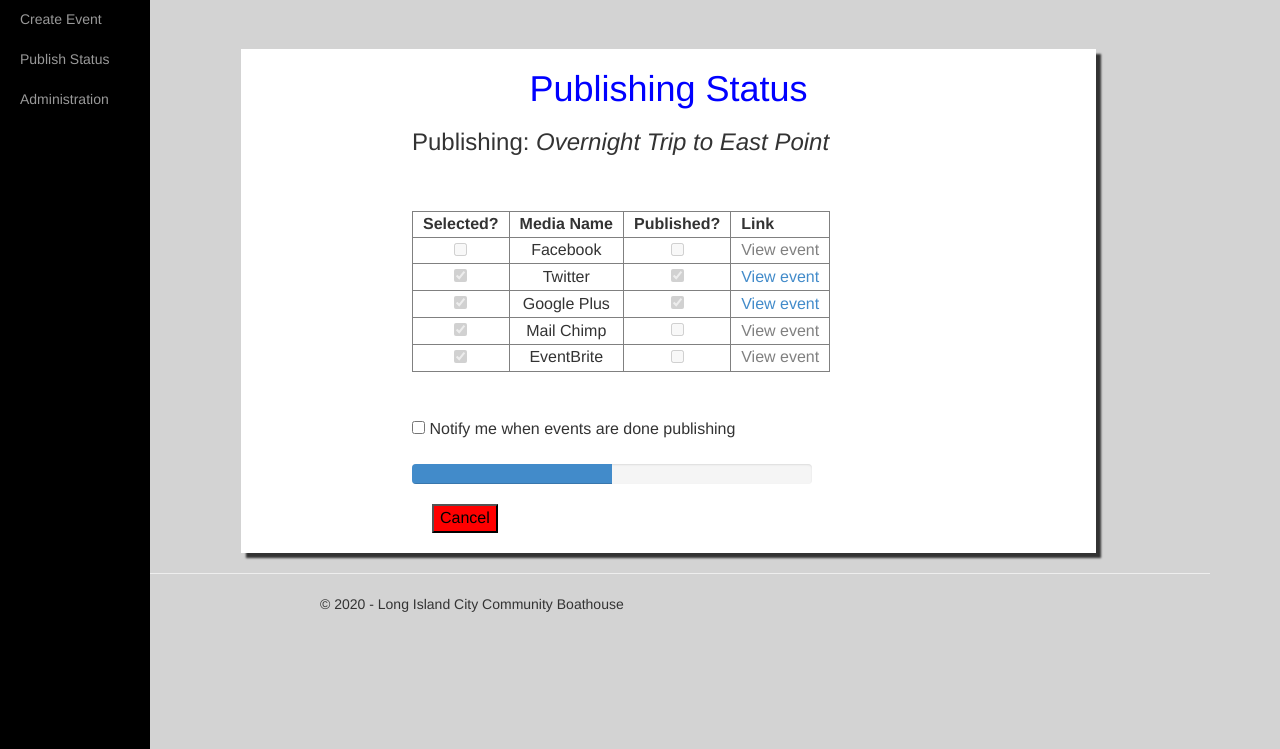
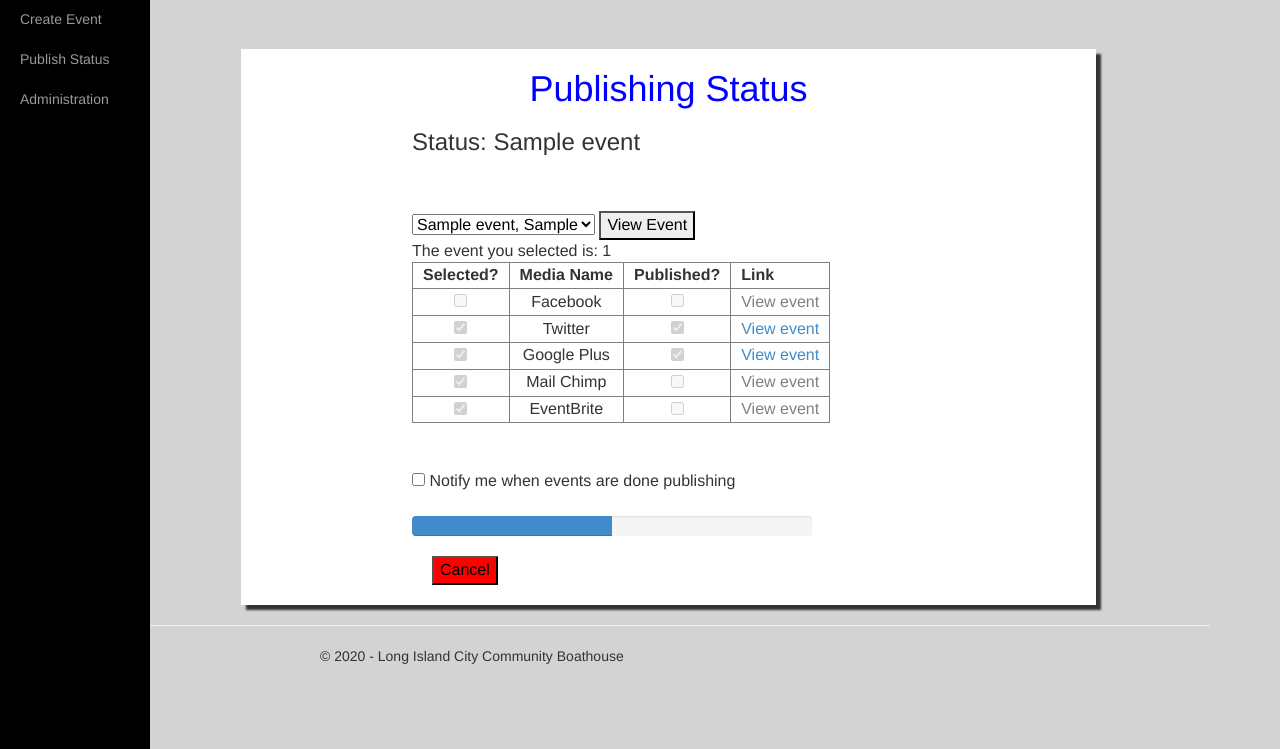
Before and after one commit to LICCB/EventSyndication, a Django app: template webapp/templates/webapp/pubStatus.html in a window 1280 px wide. Shown: the part 51-800 px from the top of the page. Run offline with Django 3.2, Linux system fonts and the light colour scheme; the template is opened without the code that fills it: most values are stand-ins (such as "Sample title", 1, 10 or a date in 2020); some libraries are stand-ins or nearby versions.

Commit message:
incremental upgrades to pubstatus page

```diff
--- a/webapp/templates/webapp/pubStatus.html
+++ b/webapp/templates/webapp/pubStatus.html
@@ -5,11 +5,23 @@
 <div class="card">
 		<h1 class="pageHeaders"> Publishing Status</h1>
 		<div class="cardBody">
-		<h3> Publishing: <i>Overnight Trip to East Point</i></h3>
+            {% if event.EventName %}
+            <h3> Status: {{event.EventName}}</h3>
+            {% endif %}
+        <br>
 		<br>
-		<br>
+        <form method="post" action="pubStatus">
+{% csrf_token %}
+        <select name="EventID">
+        {% for event in events %}
+        <option value="{{event.pk}}">{{event.EventName}}, {{event.EventStart}}</option>
+        {% endfor %}
+        </select>
+        <input type="submit" value="View Event">
+        </form>
 
-		<table border="1" text-align="center" id="pubStatusTable">
+        The event you selected is: {{event.pk}}
+        <table border="1" text-align="center" id="pubStatusTable">
 			<thead>
 				<tr>
 					<th> Selected? </th>
```
Also changed, not shown: webapp/views.py (+16 -1 lines).
